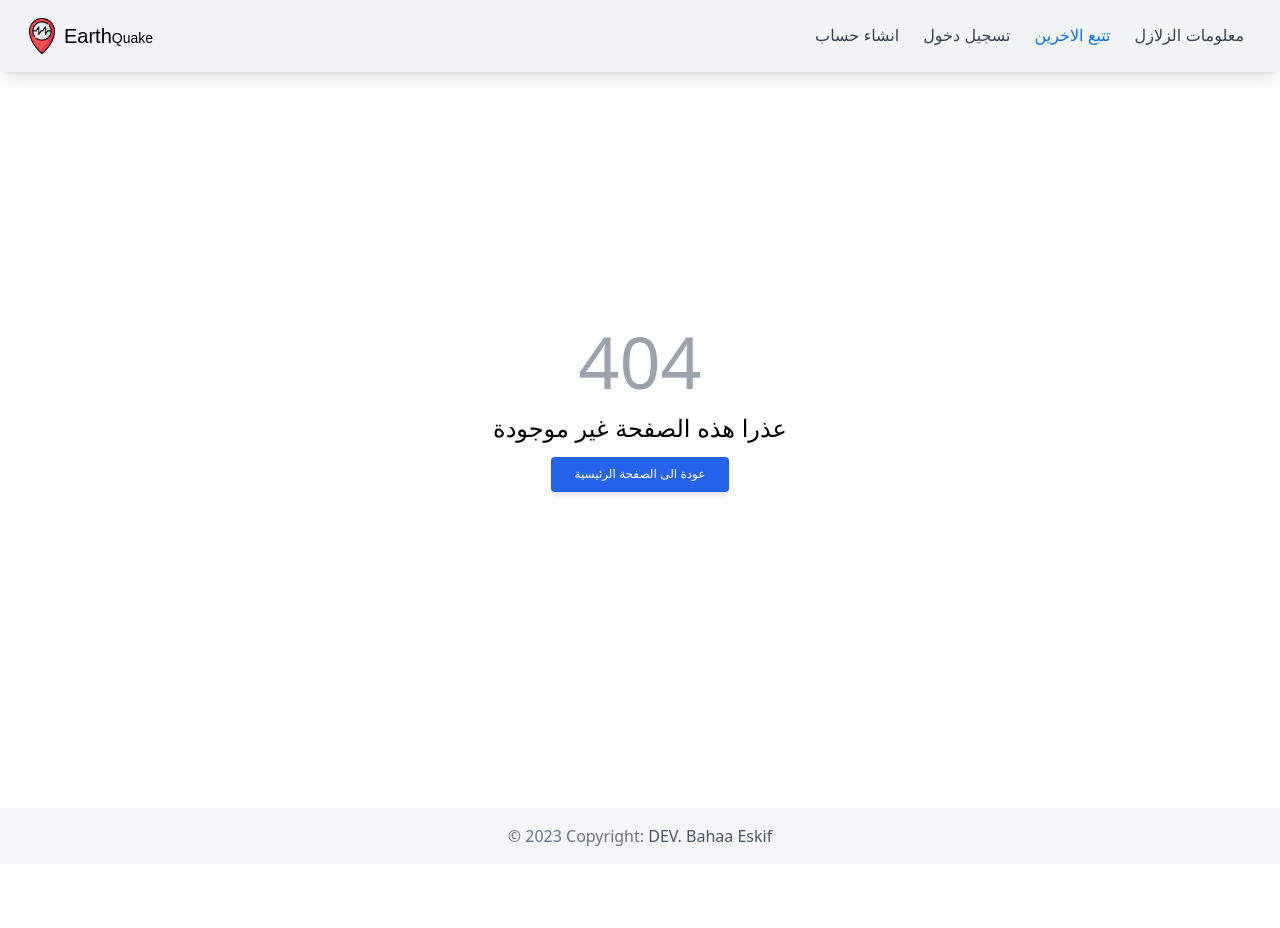
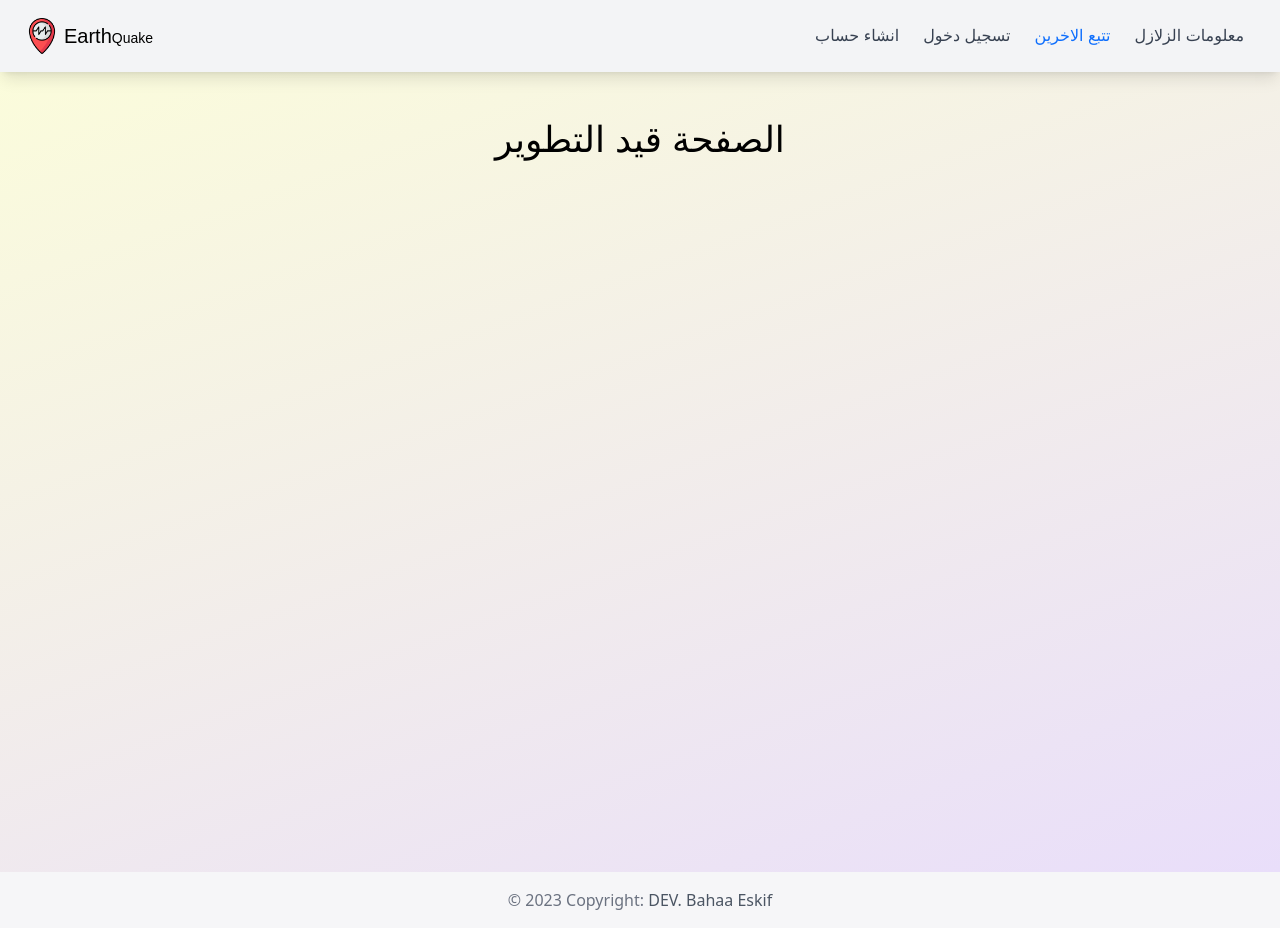
Before and after one commit to bahaaeskif/Earthquake, a React (Create React App) app: page /follow/save/1 in a window 1280 px wide. Before the commit this address had no page. Before the commit the page ends 864 px from the top, so only its background shows below. Built offline with nearby package versions, Linux system fonts and the light colour scheme; what tw-elements would draw is missing.

Commit message:
Command line
new features added

```diff
--- a/package.json
+++ b/package.json
@@ -9,6 +9,7 @@
     "axios": "^1.3.3",
     "boxicons": "^2.1.4",
     "formik": "^2.2.9",
+    "google-map-react": "^2.2.0",
     "localforage": "^1.10.0",
     "match-sorter": "^6.3.1",
     "react": "^18.2.0",
--- a/src/App.js
+++ b/src/App.js
@@ -6,6 +6,8 @@ import Erorrpage from './components/errorpage/errorpage';
 import Register from './components/register/register';
 import Login from './components/login/login';
 import Followothers from './components/Followothers/Followothers';
+import Save from './components/Followothers/save/save';
+import Mapsgoogle from './components/mapMarker/map';
 
 
 function App() {
@@ -14,8 +16,10 @@ function App() {
       <Route path='/' element={<SharedLayout />}>
         <Route index element={<Home />} />
         <Route path='follow' element={<Followothers />} />
+        <Route path='follow/save/:loc' element={<Save />} />
         <Route path='login' element={<Login />} />
         <Route path='signup' element={<Register />} />
+        {/* <Route path='map' element={<Mapsgoogle />} /> */}
         <Route path='*' element={<Erorrpage />} />
       </Route>
     </Routes>
--- a/src/components/Followothers/Followothers.jsx
+++ b/src/components/Followothers/Followothers.jsx
@@ -23,7 +23,7 @@ const Followothers = () => {
             console.log(values)
             setTimeout(() => {
                 setIsLoading(false);
-                navigate('/follow/danger', { id: 7, color: 'green' });
+                navigate(`/follow/save/${formik.values.location}`);
             }, 1500);
             setIsLoading(true);
 
--- /dev/null
+++ b/src/components/Followothers/save/save.css
@@ -0,0 +1,5 @@
+.save__container {
+    font-family: var(--font-family);
+    min-height: 100vh;
+    background-image: linear-gradient(-20deg, #e9defa 0%, #fbfcdb 100%);
+}
--- /dev/null
+++ b/src/components/Followothers/save/save.jsx
@@ -0,0 +1,17 @@
+import { useParams } from 'react-router-dom';
+import './save.css'
+const Save = () => {
+    const { loc } = useParams();
+    return (
+        // <div className='save__container px-5 py-3  '>
+        //     <div className='save__container-persons py-4'>
+        //         <div className='save__container-persons bg-white w-fit p-1 my-2' >{loc}</div>
+        //     </div>
+        // </div>
+        <div className='save__container px-5 py-3 flex justify-center sm:text-xl md:text-2xl lg:text-4xl text-lg '>
+            <h2 className='mt-9 '>الصفحة قيد التطوير</h2>
+        </div>
+    );
+}
+
+export default Save;
--- a/src/components/earthquakes/earthquake.jsx
+++ b/src/components/earthquakes/earthquake.jsx
@@ -11,9 +11,6 @@ import Alert from '../common/alert/alert';
 import Btnview from './btnview/btn';
 
 import Earthquakefeed from './earthQuakeFeed';
-
-import { useFormik } from 'formik';
-import * as Yup from 'yup'
 
 import Select from 'react-select';
 
@@ -33,8 +30,6 @@ const EarthQuake = () => {
     const [isToggleview, setIsToggleview] = useState(false);
 
     const [selectedOption, setSelectedOption] = useState({ value: 0, label: 'كل الزلازل' });
-
-    console.log(selectedOption);
 
     setTimeout(() => {
         setIsAlertVisible(false);
@@ -82,7 +77,7 @@ const EarthQuake = () => {
                     return <Earthquakefeed away={away} color={color} quake={quake} key={quake.earthquake_id} />
                 }) : <Spinner />}
                 {quakesVar.length >= 7 ? <Btnview hundelClick={hundelClick} isToggleview={isToggleview} /> : null}
-                {quakesVar.length === 0 && quakes.length > 0 ? <p className='text-center text-3xl text-gray-400 mt-8'>لايوجد أي بيانات عن نتائج البحث</p> : null}
+                {quakesVar.length === 0 && quakes.length > 0 ? <p className='text-center text-3xl text-gray-400 mt-8'>لايوجد أي بيانات عن فلترة البحث</p> : null}
             </div>
         </>
     );
--- a/src/components/footer/Footer.jsx
+++ b/src/components/footer/Footer.jsx
@@ -6,7 +6,7 @@ const Footer = () => {
         < footer className="bg-gray-100 text-center lg:text-left" >
             <div className="footer__content text-gray-500 text-center p-4 bg-black">
                 © 2023 Copyright:
-                <a className="text-gray-600" href="https://tailwind-elements.com/"> DEV. Bahaa Eskif</a>
+                <a className="text-gray-600" href="https://linkedin.com/in/bahaa-eskif-b2372921b" target={'_blank'}> DEV. Bahaa Eskif</a>
             </div>
         </footer >
     );
--- /dev/null
+++ b/src/components/mapMarker/map.jsx
@@ -0,0 +1,7 @@
+const Mapsgoogle = () => {
+    return (
+        <h2>bahaa</h2>
+    );
+}
+
+export default Mapsgoogle;
```
Also changed, not shown: 1 other file (tests, documents, lock files or other folders).
